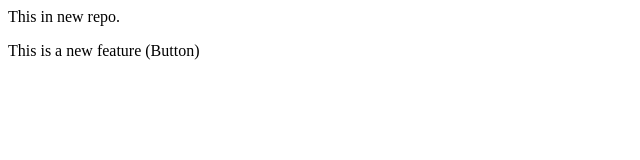
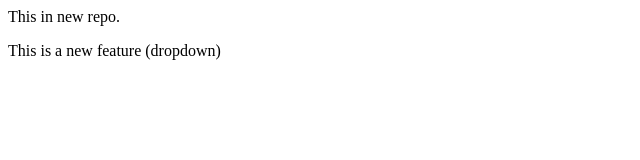
Before and after one commit to apoorvalan73/localrepo, a plain HTML site: page index.html in a window 1280 px wide. Shown: the full height of the page, 0-640 px from the left. Drawn offline with Linux system fonts and the light colour scheme.

Commit message:
Add Dropdown

```diff
--- a/index.html
+++ b/index.html
@@ -1,2 +1,2 @@
 <p>This in new repo.</p>
-<p>This is a new feature (Button)</p>
+<p>This is a new feature (dropdown)</p>
```
